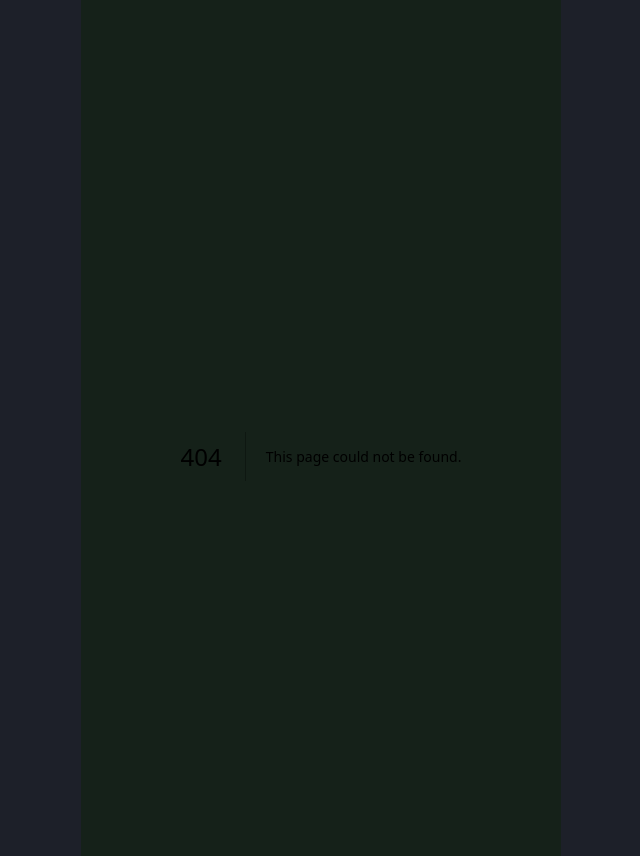
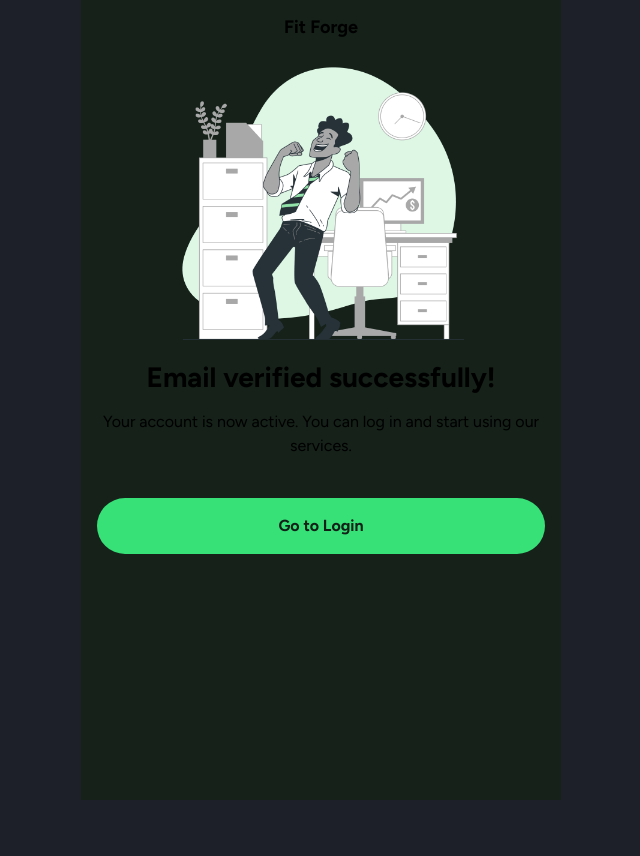
Before and after one commit to Christian-007/fit-forge-nextjs, a Next.js app: page /email-verification/success in a window 1280 px wide. Before the commit this address had no page. Shown: the whole page, without its empty margins (319-959 px from the left). After the commit the page ends 800 px from the top, so only its background shows below. Built offline with nearby package versions, Linux system fonts and the light colour scheme.

Commit message:
feat: create failed and success verification pages

```diff
--- /dev/null
+++ b/app/email-verification/failed/page.tsx
@@ -0,0 +1,41 @@
+import Link from 'next/link';
+import Image from 'next/image';
+
+import { TopbarConfig } from '@/app/shared/components';
+import { TopbarConfigSetter } from '@/app/shared/components/topbar/topbar-config-setter';
+
+const topbarConfig: TopbarConfig = {
+  center: 'Fit Forge',
+};
+
+export default function Page() {
+  return (
+    <>
+      <TopbarConfigSetter config={topbarConfig} />
+      <div className="flex h-full flex-col items-center justify-center">
+        <Image
+          src="/failed-verification.png"
+          alt="Picture of a person celebrates a success"
+          width={300}
+          height={300}
+          priority
+        />
+        <div className="px-4">
+          <h1 className="text-center text-[28px] font-bold">
+            Verification link invalid or expired.
+          </h1>
+          <p className="mt-3 text-center">
+            The verification link you used is no longer valid or already expired. Please request a
+            new verification email to continue.
+          </p>
+          <Link
+            href="/"
+            className="mt-10 block w-full rounded-full bg-[#38E078] p-4 text-center text-[16px] font-bold text-[#122117] hover:opacity-70"
+          >
+            Return to Homepage
+          </Link>
+        </div>
+      </div>
+    </>
+  );
+}
--- /dev/null
+++ b/app/email-verification/success/page.tsx
@@ -0,0 +1,38 @@
+import Link from 'next/link';
+import Image from 'next/image';
+
+import { TopbarConfig } from '@/app/shared/components';
+import { TopbarConfigSetter } from '@/app/shared/components/topbar/topbar-config-setter';
+
+const topbarConfig: TopbarConfig = {
+  center: 'Fit Forge',
+};
+
+export default function Page() {
+  return (
+    <>
+      <TopbarConfigSetter config={topbarConfig} />
+      <div className="flex h-full flex-col items-center justify-center">
+        <Image
+          src="/success-verification.png"
+          alt="Picture of a person celebrates a success"
+          width={300}
+          height={300}
+          priority
+        />
+        <div className="px-4">
+          <h1 className="text-center text-[28px] font-bold">Email verified successfully!</h1>
+          <p className="mt-3 text-center">
+            Your account is now active. You can log in and start using our services.
+          </p>
+          <Link
+            href="/login"
+            className="mt-10 block w-full rounded-full bg-[#38E078] p-4 text-center text-[16px] font-bold text-[#122117] hover:opacity-70"
+          >
+            Go to Login
+          </Link>
+        </div>
+      </div>
+    </>
+  );
+}
```
Also changed, not shown: public/failed-verification.png (added), public/success-verification.png (added).
